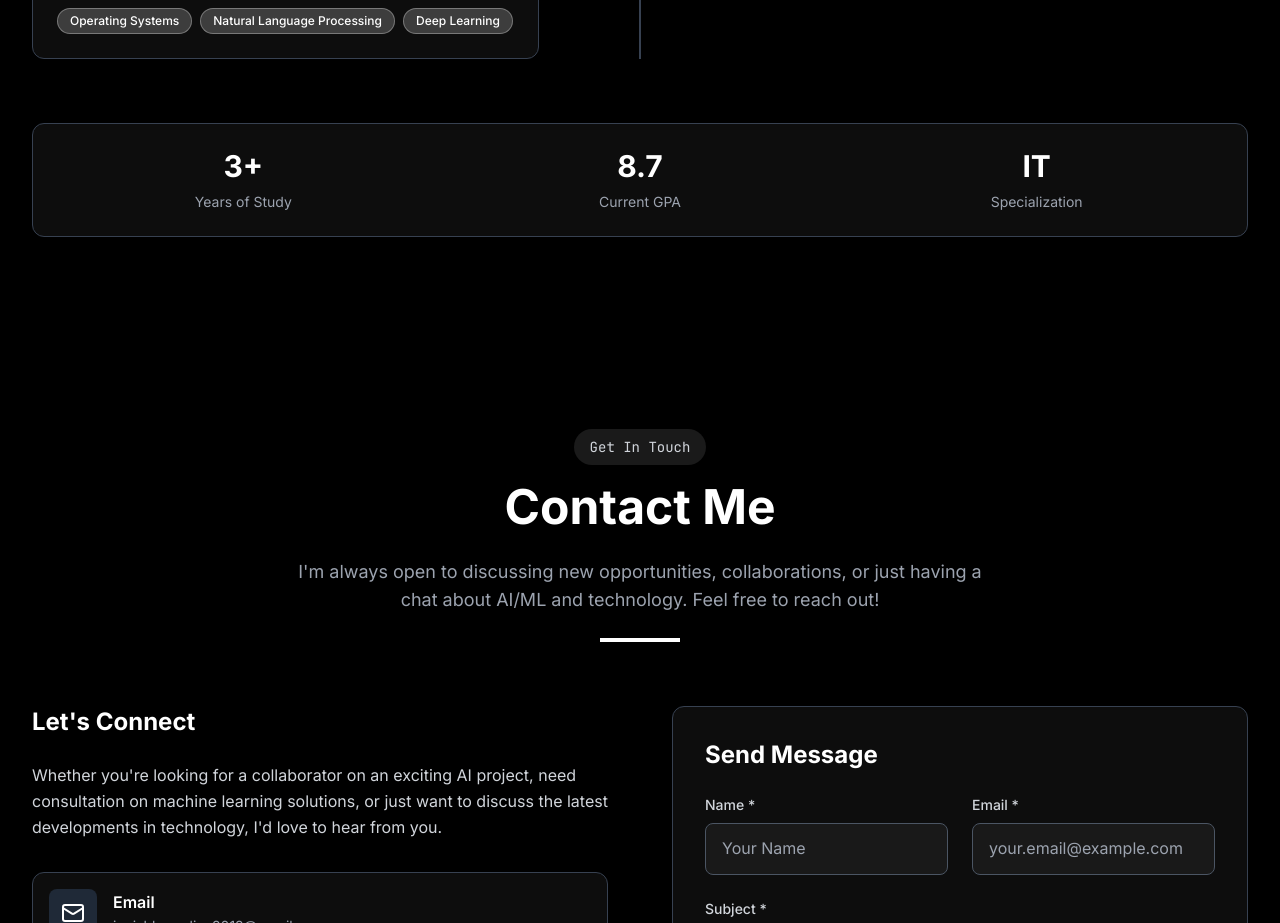
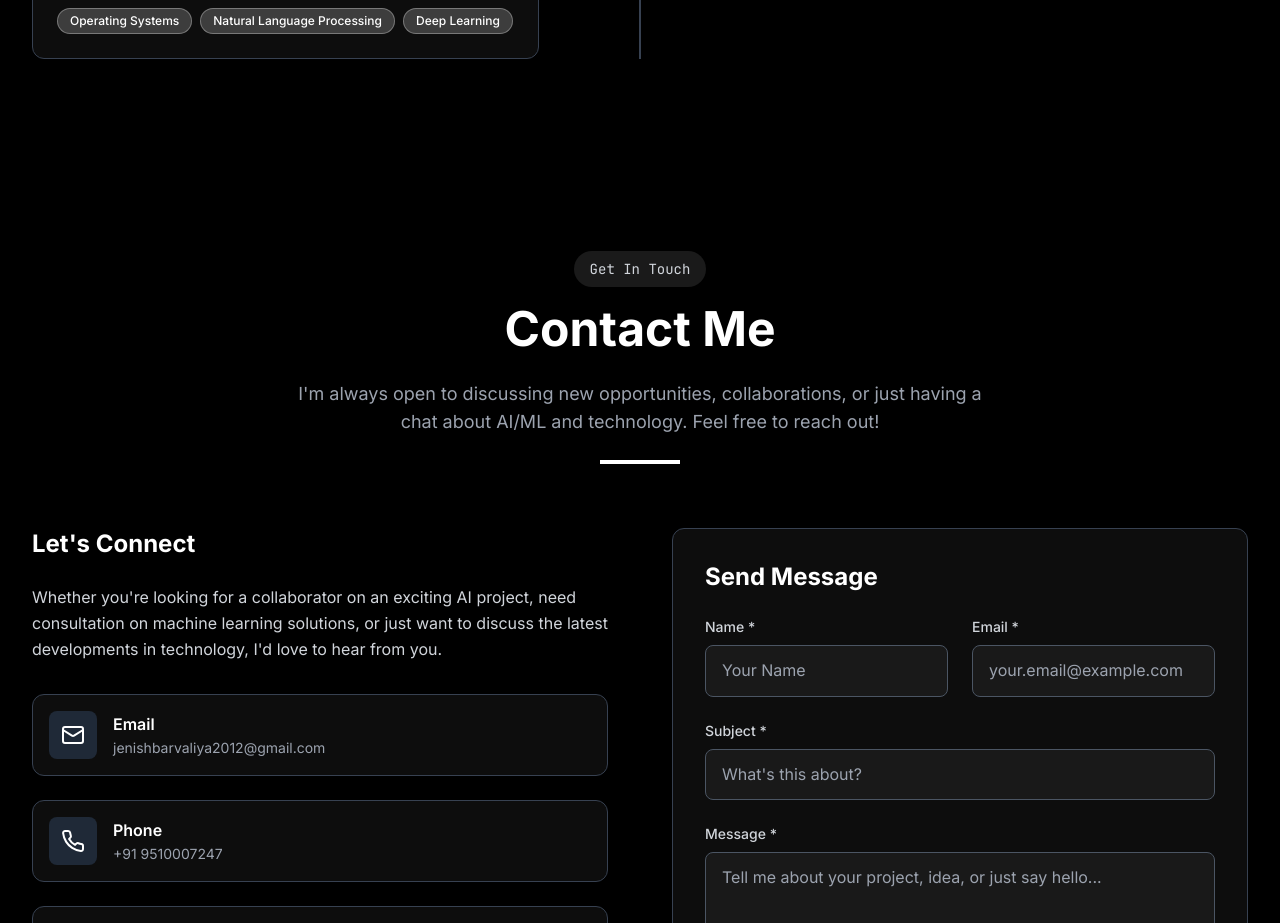
Before and after one commit to jenish2917/jenish-barvaliya-portfolio, a React (Vite) app in the folder frontend/: page / in a window 1280 px wide. Shown: the part 9460-10383 px from the top of the page. Built offline with nearby package versions, Linux system fonts and the light colour scheme; no server answers.

Commit message:
REMOVE: Education stats section (Years of Study, GPA, Specialization) for cleaner education layout

```diff
--- a/frontend/src/components/sections/Education.jsx
+++ b/frontend/src/components/sections/Education.jsx
@@ -180,55 +180,7 @@ const Education = ({ darkMode }) => {
             </div>
           </div>
 
-          {/* Additional Education Stats */}
-          <motion.div
-            variants={itemVariants}
-            className={`grid grid-cols-1 md:grid-cols-3 gap-6 mt-16 p-6 rounded-xl ${
-              darkMode ? 'bg-white/5 border border-gray-700' : 'bg-black/5 border border-gray-200'
-            } backdrop-blur-sm`}
-          >
-            <div className="text-center">
-              <motion.div
-                initial={{ scale: 0 }}
-                animate={inView ? { scale: 1 } : { scale: 0 }}
-                transition={{ delay: 1.5, duration: 0.5 }}
-                className={`text-3xl font-bold ${darkMode ? 'text-white' : 'text-black'} mb-2`}
-              >
-                {new Date().getFullYear() - 2022}+
-              </motion.div>
-              <div className={`text-sm ${darkMode ? 'text-gray-400' : 'text-gray-600'}`}>
-                Years of Study
-              </div>
-            </div>
 
-            <div className="text-center">
-              <motion.div
-                initial={{ scale: 0 }}
-                animate={inView ? { scale: 1 } : { scale: 0 }}
-                transition={{ delay: 1.7, duration: 0.5 }}
-                className={`text-3xl font-bold ${darkMode ? 'text-white' : 'text-black'} mb-2`}
-              >
-                8.7
-              </motion.div>
-              <div className={`text-sm ${darkMode ? 'text-gray-400' : 'text-gray-600'}`}>
-                Current GPA
-              </div>
-            </div>
-
-            <div className="text-center">
-              <motion.div
-                initial={{ scale: 0 }}
-                animate={inView ? { scale: 1 } : { scale: 0 }}
-                transition={{ delay: 1.9, duration: 0.5 }}
-                className={`text-3xl font-bold ${darkMode ? 'text-white' : 'text-black'} mb-2`}
-              >
-                IT
-              </motion.div>
-              <div className={`text-sm ${darkMode ? 'text-gray-400' : 'text-gray-600'}`}>
-                Specialization
-              </div>
-            </div>
-          </motion.div>
         </motion.div>
       </div>
     </section>
```
